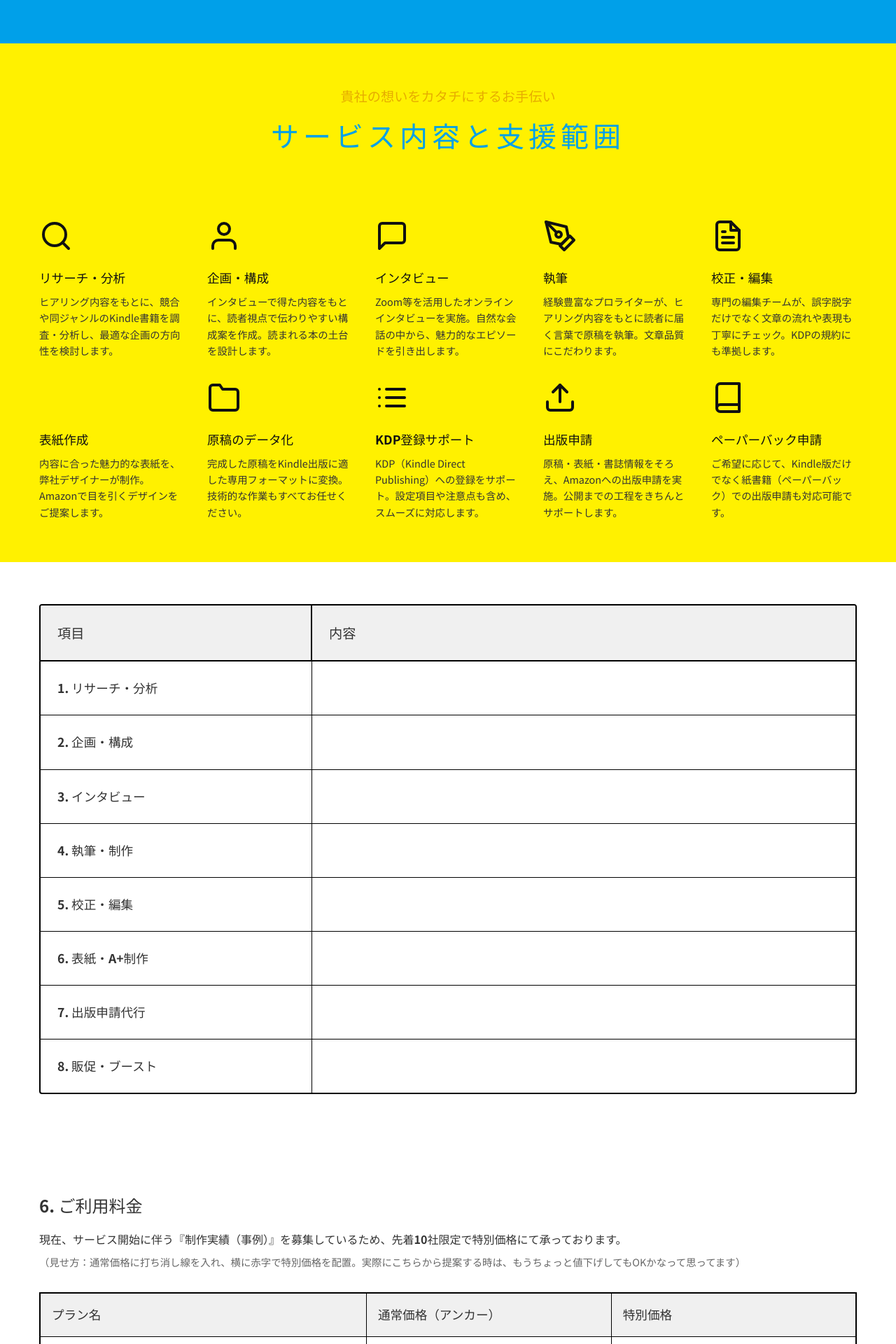
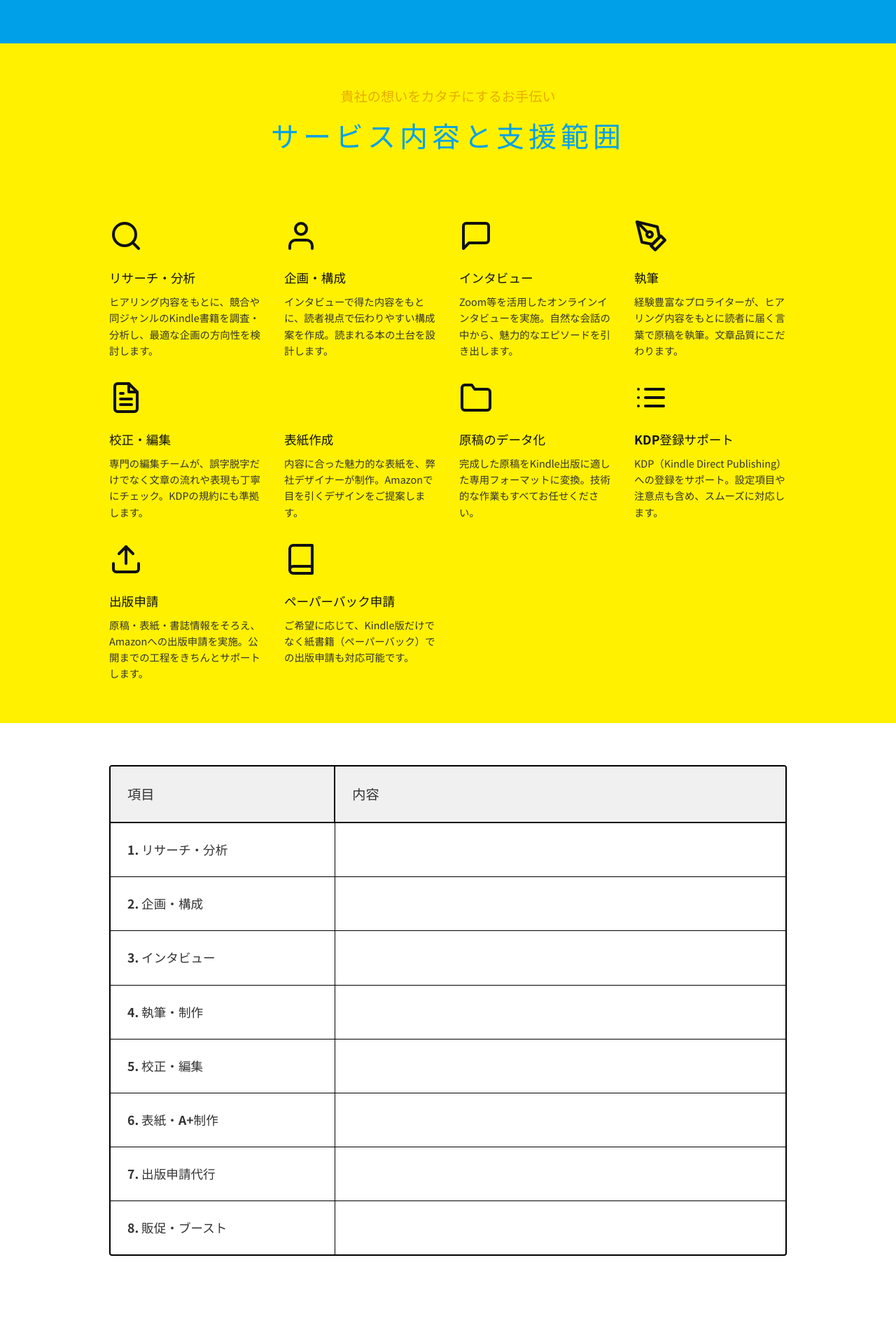
Before and after one commit to rikutoaimanga-max/Kindle-Publishing-Homepage, a React (Vite) app: page / in a window 1280 px wide. Shown: the part 8060-9980 px from the top of the page at 70% size. Built offline with nearby package versions, Linux system fonts and the light colour scheme.

Commit message:
Layout: Restrict ServiceScope container width to 1000px

```diff
--- a/src/components/ServiceScope.jsx
+++ b/src/components/ServiceScope.jsx
@@ -127,7 +127,7 @@ const ServiceScope = () => {
         <section>
             {/* Yellow Section */}
             <div style={{ backgroundColor: '#fff100', padding: '60px 0', color: '#333' }}>
-                <div className="container">
+                <div className="container" style={{ maxWidth: '1000px' }}>
                     <div style={{ textAlign: 'center', marginBottom: '3rem' }}>
                         <p style={{ fontSize: '1.2rem', fontWeight: 'bold', marginBottom: '0.5rem', color: '#e6ac00' }}>貴社の想いをカタチにするお手伝い</p>
                         <h2 className="section-title" style={{ borderBottom: 'none', fontSize: '2.5rem' }}>サービス内容と支援範囲</h2>
@@ -157,7 +157,7 @@ const ServiceScope = () => {
 
             {/* Detailed Table Section */}
             <div style={{ padding: '60px 0', backgroundColor: '#fff' }}>
-                <div className="container">
+                <div className="container" style={{ maxWidth: '1000px' }}>
                     <div style={{
                         border: '2px solid #000',
                         borderRadius: '4px',
```
